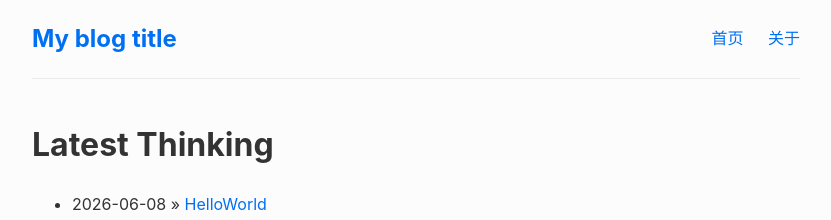
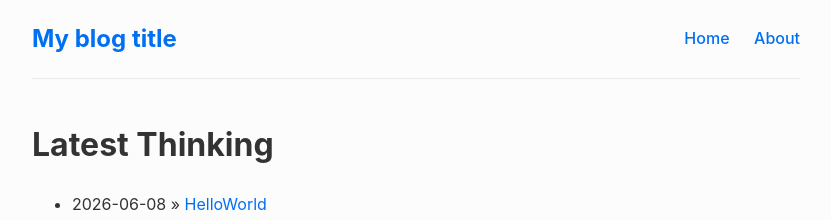
Before and after one commit to HaiqiHuang/haiqihuang.github.io, a Jekyll site: the page built from index.md, in a window 1280 px wide. Shown: the top 220 px of the page, without its empty margins (224-1055 px from the left). Built offline with Jekyll 4.4.1, drawn with Linux system fonts in a browser that asks for light colours.

Commit message:
refactor: make html lang attribute dynamic for future i18n support

```diff
--- a/_includes/header.html
+++ b/_includes/header.html
@@ -1,7 +1,7 @@
 <header>
   <h1><a href="{{ site.baseurl }}/">{{ site.title }}</a></h1>
   <nav>
-    <a href="{{ site.baseurl }}/">首页</a>
-    <a href="{{ site.baseurl }}/about">关于</a>
+    <a href="{{ site.baseurl }}/">Home</a>
+    <a href="{{ site.baseurl }}/about">About</a>
   </nav>
 </header>
--- a/_layouts/default.html
+++ b/_layouts/default.html
@@ -1,5 +1,6 @@
 <!DOCTYPE html>
-<html lang="zh-CN">
+<!-- 让 Jekyll 优先读取文章/页面单独设置的语言，如果没有设置，则默认退回英文 (en) -->
+<html lang="{{ page.lang | default: site.lang | default: 'en' }}">
 <head>
   <meta charset="utf-8">
   <title>{{ page.title }} | {{ site.title }}</title>
--- a/_layouts/post.html
+++ b/_layouts/post.html
@@ -3,7 +3,7 @@ layout: default
 ---
 <article>
   <h1>{{ page.title }}</h1>
-  <p class="post-meta">发布日期: {{ page.date | date: "%Y-%m-%d" }}</p>
+  <p class="post-meta">Publication Date: {{ page.date | date: "%Y-%m-%d" }}</p>
 
   <div class="post-content">
     {{ content }}
```
Also changed, not shown: index.md (+1 -1 lines).
